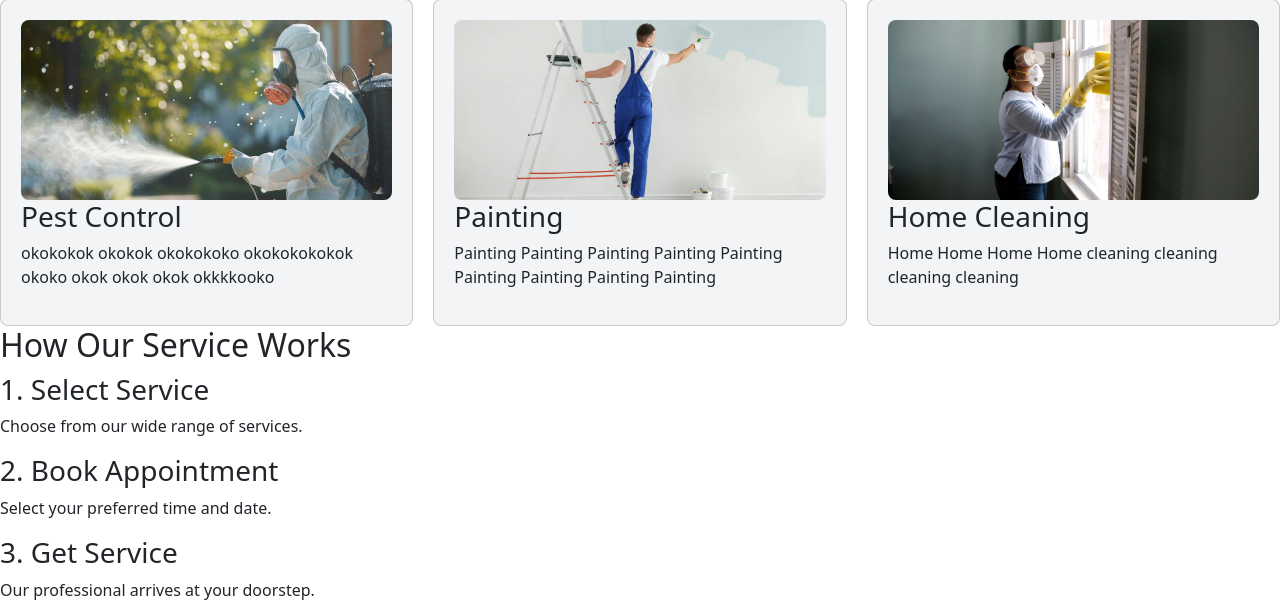
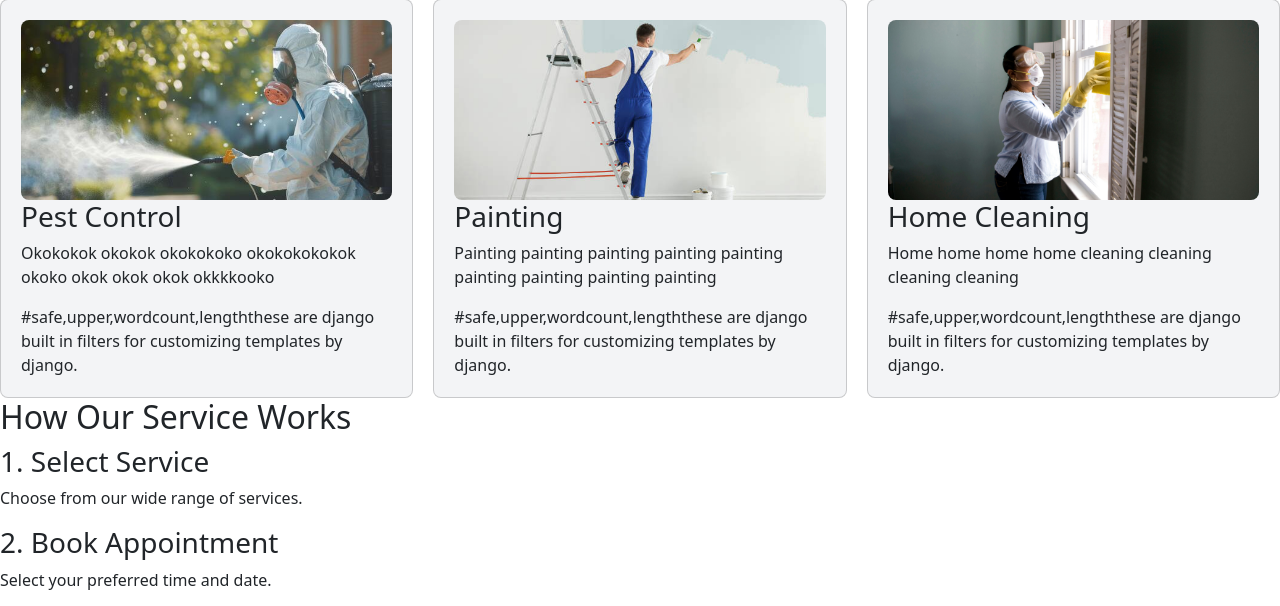
Before and after one commit to AhsanulHoqueRomman/Django-learning, a Django app: page /services/ in a window 1280 px wide. Shown: the part 320-926 px from the top of the page. Run offline with Django 5.2, Linux system fonts and the light colour scheme; data comes from the database, SQL or seed files in the repository.

Commit message:
Implementing built-in django filter

```diff
--- a/django_core/templates/services.html
+++ b/django_core/templates/services.html
@@ -17,7 +17,7 @@
         <div class="card">
             <img src="{{ service.service_image.url }}" alt="">
             <h3>{{ service.name }}</h3>
-            <p>{{ service.description }}</p>
+            <p>{{ service.description | safe | lower | capfirst }}</p>   #safe,upper,wordcount,lengththese are django built in filters for customizing templates by django.
         </div>
         {% endfor %}
 
```
